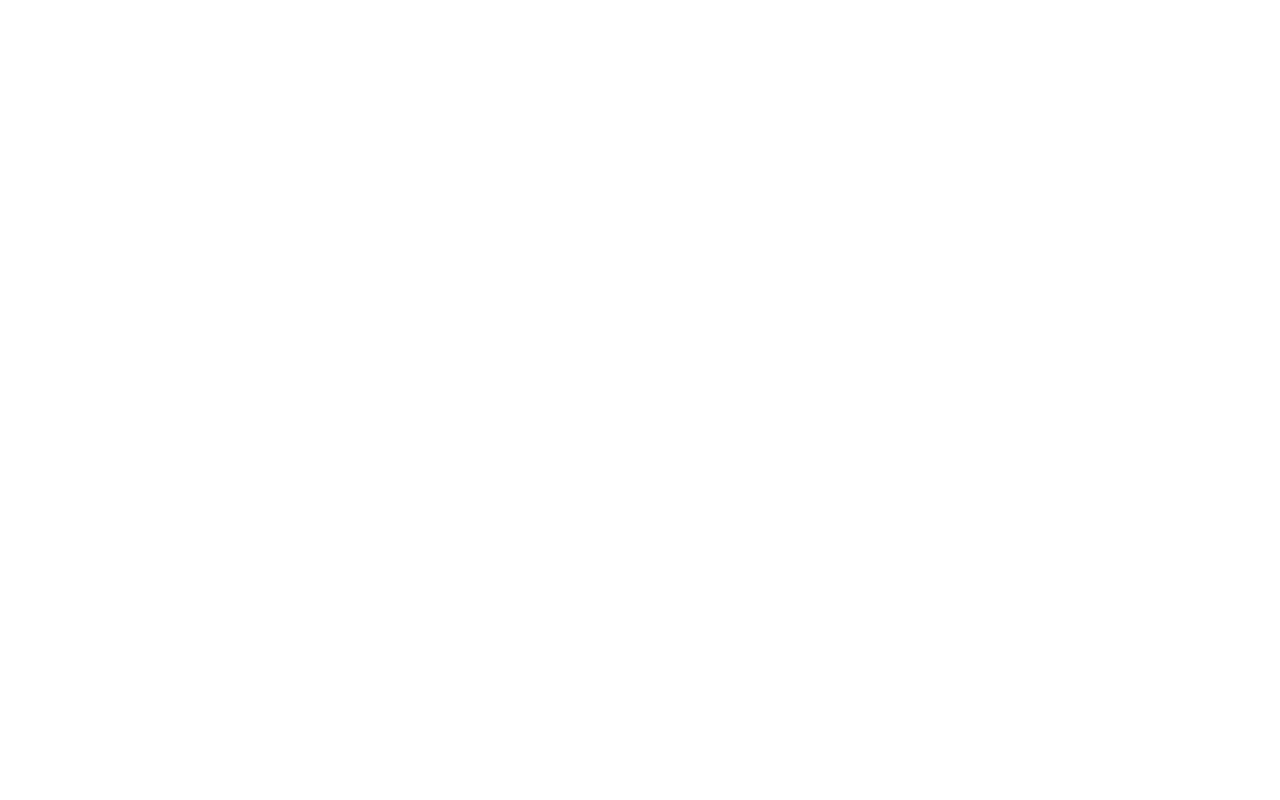
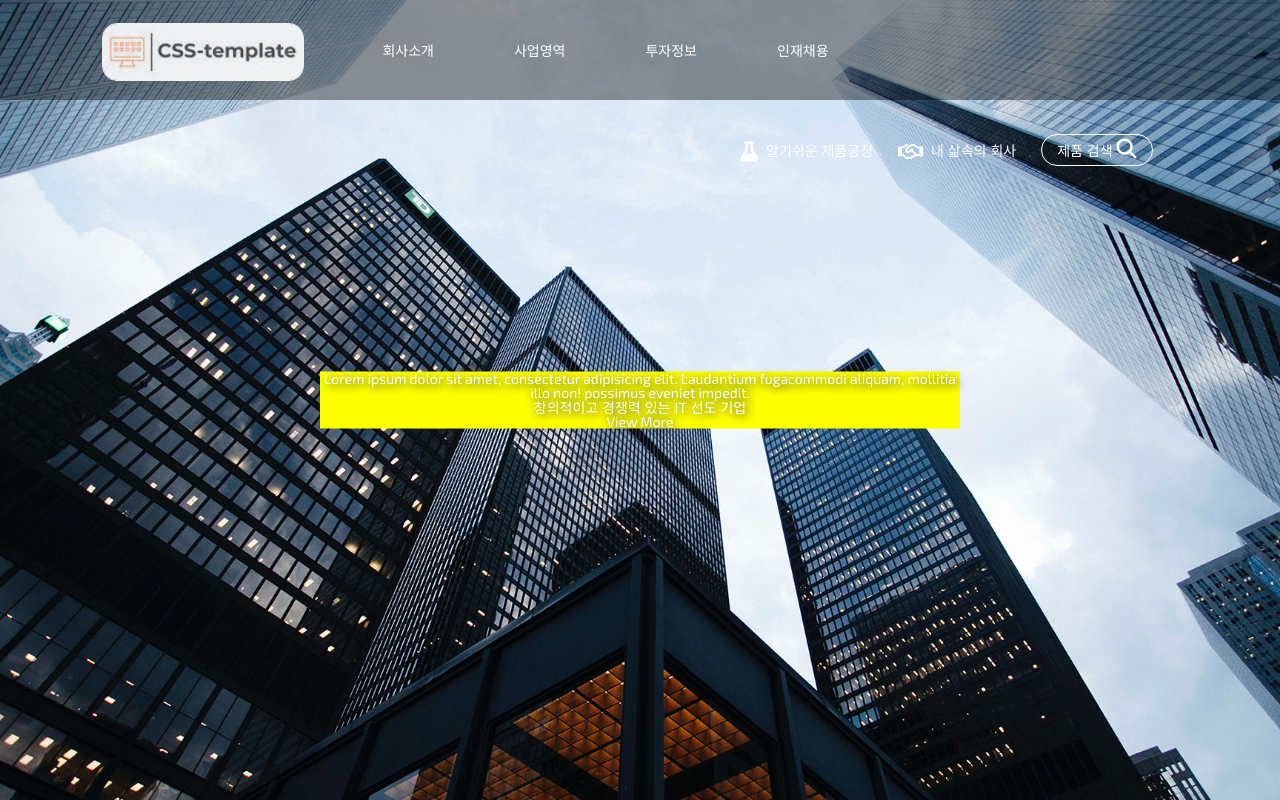
Before and after one commit to mirangee/css-template-company, a plain HTML site: page index.html in a window 1280 px wide. Drawn offline with nearby package versions, Linux system fonts and the light colour scheme.

Commit message:
헤더 완성 및 메인섹션 작업 중

```diff
--- a/css/main.css
+++ b/css/main.css
@@ -27,3 +27,138 @@ body {
 .en {
    font-family: 'Exo 2', sans-serif;
 }
+
+/* header style */
+header {
+  background: rgba(0, 0, 0, 0.4);
+  width: 100%;
+  height: 100px;
+  line-height: 100px;
+
+  position: fixed;
+  top: 0;
+  z-index: 9999;
+}
+
+header .inner-header {
+  width: 84%;
+  margin: 0 auto;
+}
+
+header .inner-header .logo {
+  float: left;
+  width: 200px;
+}
+
+header .inner-header .logo img {
+  width: 100%;
+  vertical-align: middle;
+  border: 1px solid #fff;
+  border-radius: 15px;
+  opacity: 0.9;
+}
+
+header .inner-header .gnb {
+  float: left;
+  margin-left: 80px;
+}
+
+header .inner-header .gnb li {
+  margin-right: 80px;
+}
+
+header .inner-header .gnb li a {
+  display: block;
+}
+
+header .inner-header .gnb li a:hover {
+  color: orange;
+}
+
+/* nav 태그 지목해서 gnb, tnb 글자를 한번에 지목 */
+header .inner-header nav li a {
+  color: #fff;
+}
+
+header .inner-header .tnb {
+  float: right;
+}
+
+header .inner-header .tnb li {
+  margin-right: 25px;
+}
+
+header .inner-header .tnb li:first-child i,
+header .inner-header .tnb li:nth-child(2) i {
+  margin-right: 8px;
+  font-size: 20px;
+  position: relative;
+  top: 3px;
+}
+
+header .inner-header .tnb li:last-child i {
+  margin-left: 4px;
+  font-size: 20px;
+}
+
+header .inner-header .tnb li:last-child a {
+  border: 1px solid #fff;
+  border-radius: 30px;
+  padding: 5px 15px;
+}
+
+header .inner-header .tnb li:last-child a:hover {
+  background-color: #fff;
+  color: #ff8342;
+}
+
+header .inner-header nav li {
+  float: left;
+}
+
+/* section.main style */
+section.main {
+  background-image: url(../img/vis_4.jpg);
+  background-repeat: no-repeat;
+  background-position: center;
+  background-size: cover;
+  background-attachment: fixed;
+  height: 100vh;
+  position: relative;
+}
+
+section.main .main-title {
+  background-color: yellow;
+  position: absolute;
+  top: 50%;
+  left: 50%;
+  transform: translate(-50%, -50%);
+  color: #fff;
+  text-align: center;
+  text-shadow: 2px 2px 10px #123;
+
+  animation: uprise 1s;
+
+  /*
+  부모 기준으로 자식을 정중앙에 위치하는 방법
+  1. 부모 요소에 position: relative
+  2. 자식 요소에 다음 작성
+    position: absolute
+    top: 50%;
+    left: 50%;
+    transform: translate(-50%, -50%);
+  */
+}
+
+
+@keyframes uprise {
+  from {
+    opacity: 0;
+    top: 60%
+  }
+
+  to {
+    opacity: 1;
+    top: 50%
+  }
+}
--- a/index.html
+++ b/index.html
@@ -1,13 +1,64 @@
 <!DOCTYPE html>
 <html lang="ko">
+
 <head>
   <meta charset="UTF-8">
   <meta name="viewport" content="width=device-width, initial-scale=1.0">
   <title>Document</title>
 
   <link rel="stylesheet" href="./css/main.css">
+
+  <!-- font awesome download js code -->
+  <script src="https://kit.fontawesome.com/8ced46b69d.js" crossorigin="anonymous"></script>
 </head>
+
 <body>
 
+  <div class="wrap">
+    <!-- header -->
+    <header>
+      <div class="inner-header clearfix">
+        <h1 class="logo">
+          <a href="#">
+            <img src="./img/logo.jpg" alt="logo-image">
+          </a>
+        </h1>
+
+        <nav class="gnb">
+          <!-- global navigation bar 웹사이트에서 전체에 적용될 네비게이션 바-->
+          <ul>
+            <li><a href="#">회사소개</a></li>
+            <li><a href="#">사업영역</a></li>
+            <li><a href="#">투자정보</a></li>
+            <li><a href="#">인재채용</a></li>
+          </ul>
+        </nav>
+
+        <nav class="tnb">
+          <!-- top navigation bar 웹사이트에서 상단에 적용될 네비게이션 바 -->
+          <ul>
+            <li><a href="#"><i class="fa-solid fa-flask"></i>알기쉬운 제품공정</a></li>
+            <li><a href="#"><i class="fa-regular fa-handshake"></i>내 삶속의 회사</a></li>
+            <li><a href="#">제품 검색<i class="fa-solid fa-magnifying-glass"></i></a></li>
+          </ul>
+        </nav>
+      </div>
+    </header>
+    <!-- end header -->
+
+    <!-- section main -->
+    <section class="main">
+      <div class="main-title">
+        <h2 class="en">
+          Lorem ipsum dolor sit amet, consectetur adipisicing elit. Laudantium fugacommodi aliquam,
+          mollitia illo non! possimus eveniet impedit.
+        </h2>
+        <p>창의적이고 경쟁력 있는 IT 선도 기업</p>
+        <a href="#" class="view en"> View More</a>
+      </div>
+    </section>
+    <!-- section main -->
+  </div>
 </body>
+
 </html>
```
